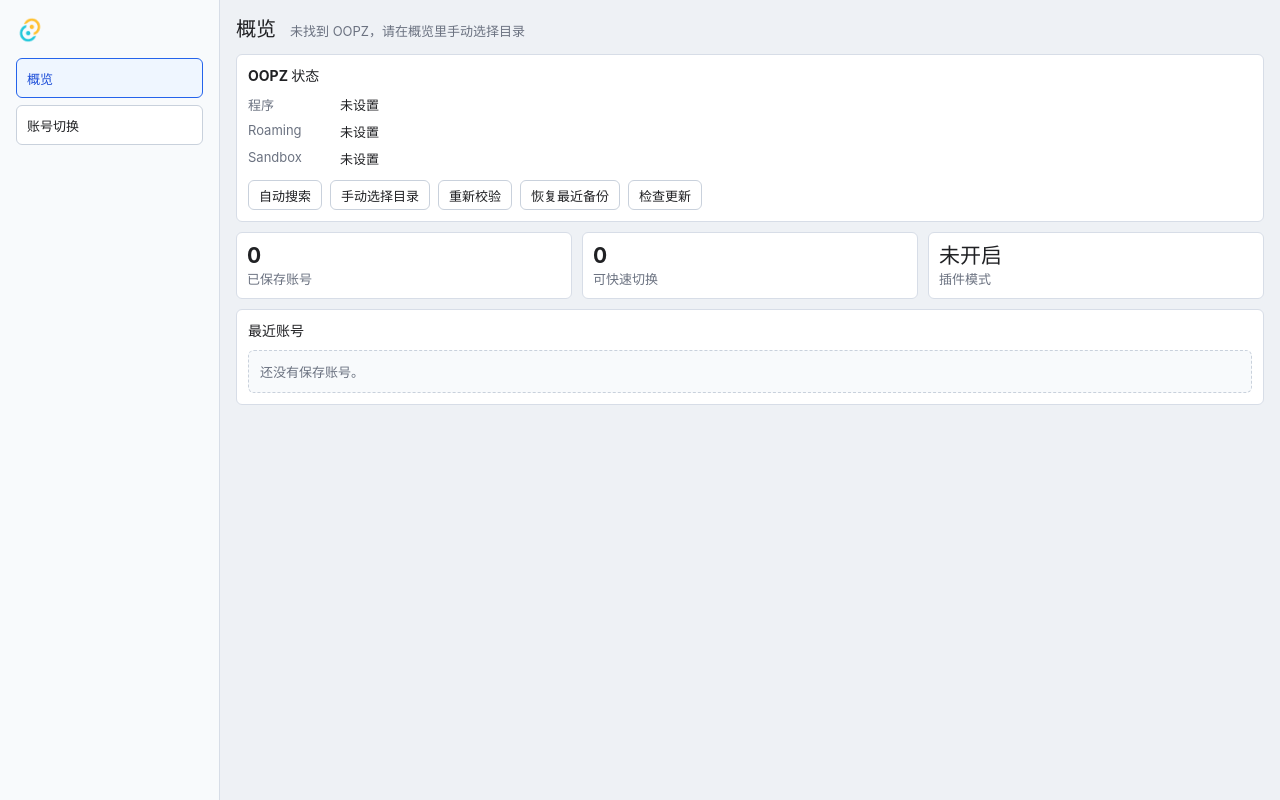
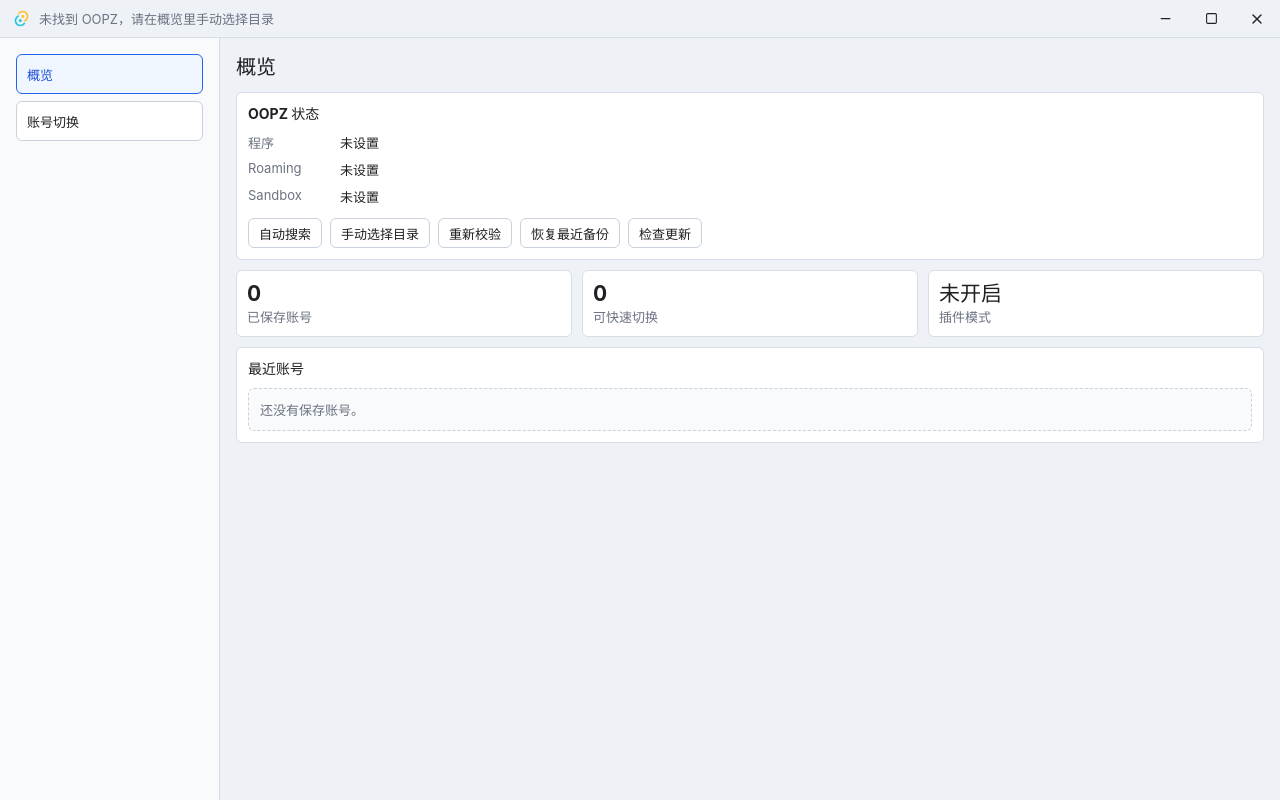
Before and after one commit to M4rkzzz/NEA, a React (Vite) app: page / in a window 1280 px wide. Built offline with nearby package versions, Linux system fonts and the light colour scheme.

Commit message:
ui: add integrated custom window titlebar

```diff
--- a/src-tauri/tauri.conf.json
+++ b/src-tauri/tauri.conf.json
@@ -16,7 +16,8 @@
         "width": 980,
         "height": 680,
         "minWidth": 560,
-        "minHeight": 420
+        "minHeight": 420,
+        "decorations": false
       }
     ],
     "security": {
--- a/src/App.css
+++ b/src/App.css
@@ -74,6 +74,9 @@
 
 .shell {
   height: 100vh;
+  display: grid;
+  grid-template-rows: 38px minmax(0, 1fr);
+  overflow: hidden;
 }
 
 .app-layout {
@@ -81,26 +84,69 @@
   grid-template-columns: 220px minmax(520px, 1fr);
   gap: 0;
   overflow: hidden;
+  min-height: 0;
+}
+
+.window-titlebar {
+  display: flex;
+  align-items: center;
+  justify-content: space-between;
+  height: 38px;
+  border-bottom: 1px solid #d7dde7;
+  background: #eef1f5;
+  user-select: none;
+}
+
+.window-titlebar-status {
+  display: flex;
+  align-items: center;
+  gap: 8px;
+  min-width: 0;
+  padding-left: 12px;
+}
+
+.window-titlebar-status > img {
+  width: 19px;
+  height: 19px;
+  flex: 0 0 auto;
+  object-fit: contain;
+}
+
+.window-controls {
+  display: flex;
+  align-self: stretch;
+  flex: 0 0 auto;
+}
+
+.window-controls button {
+  display: grid;
+  width: 46px;
+  height: 37px;
+  place-items: center;
+  border: 0;
+  border-radius: 0;
+  padding: 0;
+  background: transparent;
+  color: #202124;
+}
+
+.window-controls button:hover:not(:disabled) {
+  border-color: transparent;
+  background: #dfe4ea;
+  color: #111827;
+}
+
+.window-controls .window-close:hover:not(:disabled) {
+  background: #c42b1c;
+  color: #fff;
 }
 
 .sidebar {
-  height: 100vh;
+  height: 100%;
   border-right: 1px solid #d7dde7;
   background: #f8fafc;
   padding: 16px;
   overflow-y: auto;
-}
-
-.brand-mark {
-  height: 30px;
-  margin-bottom: 12px;
-}
-
-.brand-mark img {
-  display: block;
-  width: 28px;
-  height: 28px;
-  object-fit: contain;
 }
 
 .feature-list {
@@ -127,7 +173,7 @@
 
 .workspace {
   min-width: 0;
-  height: 100vh;
+  height: 100%;
   padding: 16px;
   overflow-y: auto;
 }
@@ -138,13 +184,6 @@
   justify-content: space-between;
   gap: 16px;
   margin-bottom: 12px;
-}
-
-.topbar-main {
-  display: flex;
-  align-items: baseline;
-  gap: 14px;
-  min-width: 0;
 }
 
 .topbar h2 {
@@ -158,7 +197,7 @@
   display: flex;
   align-items: center;
   gap: 8px;
-  max-width: min(420px, 48vw);
+  max-width: min(520px, 55vw);
   min-height: 20px;
   padding: 0;
   color: #6b7280;
@@ -827,21 +866,13 @@
     padding: 14px;
   }
 
-  .topbar {
-    align-items: center;
-    gap: 8px;
-  }
-
-  .topbar-main {
-    align-items: flex-start;
-    flex-direction: column;
-    gap: 2px;
+  .status {
+    max-width: 48vw;
   }
 }
 
 @media (max-width: 640px) {
-  .shell,
-  .app-layout {
+  .shell {
     height: 100dvh;
   }
 
@@ -856,16 +887,6 @@
     border-right: 0;
     border-bottom: 1px solid #d7dde7;
     overflow-y: auto;
-  }
-
-  .brand-mark {
-    height: 24px;
-    margin-bottom: 8px;
-  }
-
-  .brand-mark img {
-    width: 24px;
-    height: 24px;
   }
 
   .feature-list {
--- a/src/App.tsx
+++ b/src/App.tsx
@@ -1,8 +1,9 @@
 import { useEffect, useMemo, useRef, useState } from "react";
 import { invoke } from "@tauri-apps/api/core";
 import { listen } from "@tauri-apps/api/event";
+import { getCurrentWindow } from "@tauri-apps/api/window";
 import { open, save } from "@tauri-apps/plugin-dialog";
-import { Trash2 } from "lucide-react";
+import { Minus, Square, Trash2, X } from "lucide-react";
 import appIcon from "../src-tauri/icons/32x32.png";
 import "./App.css";
 
@@ -469,6 +470,18 @@
     setMessage(status.message);
   }
 
+  function minimizeWindow() {
+    void getCurrentWindow().minimize().catch((error) => setMessage(errorMessage(error)));
+  }
+
+  function toggleMaximizeWindow() {
+    void getCurrentWindow().toggleMaximize().catch((error) => setMessage(errorMessage(error)));
+  }
+
+  function closeWindow() {
+    void getCurrentWindow().close().catch((error) => setMessage(errorMessage(error)));
+  }
+
   useEffect(() => {
     refresh()
       .then(() => validate())
@@ -674,9 +687,21 @@
   );
 
   return (
-    <main className="shell app-layout">
+    <main className="shell">
+      <header className="window-titlebar" data-tauri-drag-region onDoubleClick={toggleMaximizeWindow}>
+        <div className="window-titlebar-status" data-tauri-drag-region>
+          <img src={appIcon} alt="" aria-hidden="true" data-tauri-drag-region />
+          <div className="status" data-busy={busy} data-tauri-drag-region>{busy && <span className="spinner" />}<span data-tauri-drag-region>{message}</span></div>
+        </div>
+        <div className="window-controls">
+          <button onClick={minimizeWindow} onDoubleClick={(event) => event.stopPropagation()} aria-label="最小化" title="最小化"><Minus size={15} /></button>
+          <button onClick={toggleMaximizeWindow} onDoubleClick={(event) => event.stopPropagation()} aria-label="最大化或还原" title="最大化或还原"><Square size={13} /></button>
+          <button className="window-close" onClick={closeWindow} onDoubleClick={(event) => event.stopPropagation()} aria-label="关闭" title="关闭"><X size={16} /></button>
+        </div>
+      </header>
+
+      <div className="app-layout">
         <aside className="sidebar">
-        <div className="brand-mark"><img src={appIcon} alt="" aria-hidden="true" /></div>
           <nav className="feature-list">
             <button data-active={activeFeature === "overview"} onClick={() => setActiveFeature("overview")}><strong>概览</strong></button>
             <button data-active={activeFeature === "switcher"} onClick={() => setActiveFeature("switcher")}><strong>账号切换</strong></button>
@@ -684,14 +709,10 @@
         </aside>
 
         <section className="workspace">
-        <header className="topbar">
-          <div className="topbar-main">
-            <h2>{activeFeature === "overview" ? "概览" : "账号切换"}</h2>
-            <div className="status" data-busy={busy}>{busy && <span className="spinner" />}<span>{message}</span></div>
-          </div>
-        </header>
+          <header className="topbar"><h2>{activeFeature === "overview" ? "概览" : "账号切换"}</h2></header>
           {activeFeature === "overview" ? overview : switcher}
         </section>
+      </div>
     </main>
   );
 }
```
Lines whose indentation alone changed are shown as unchanged.
